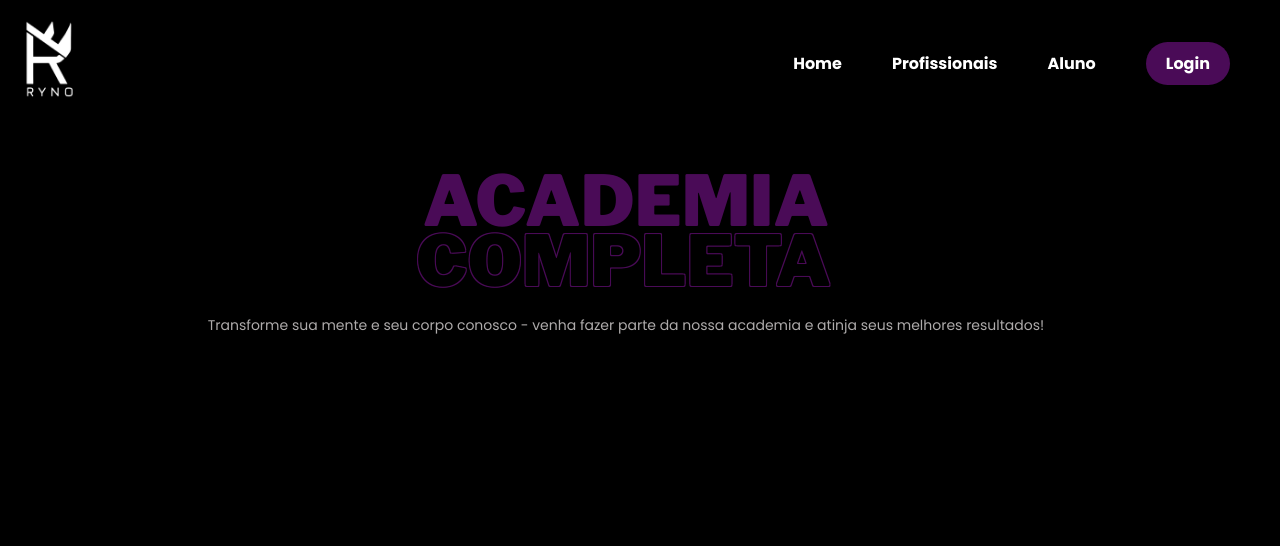
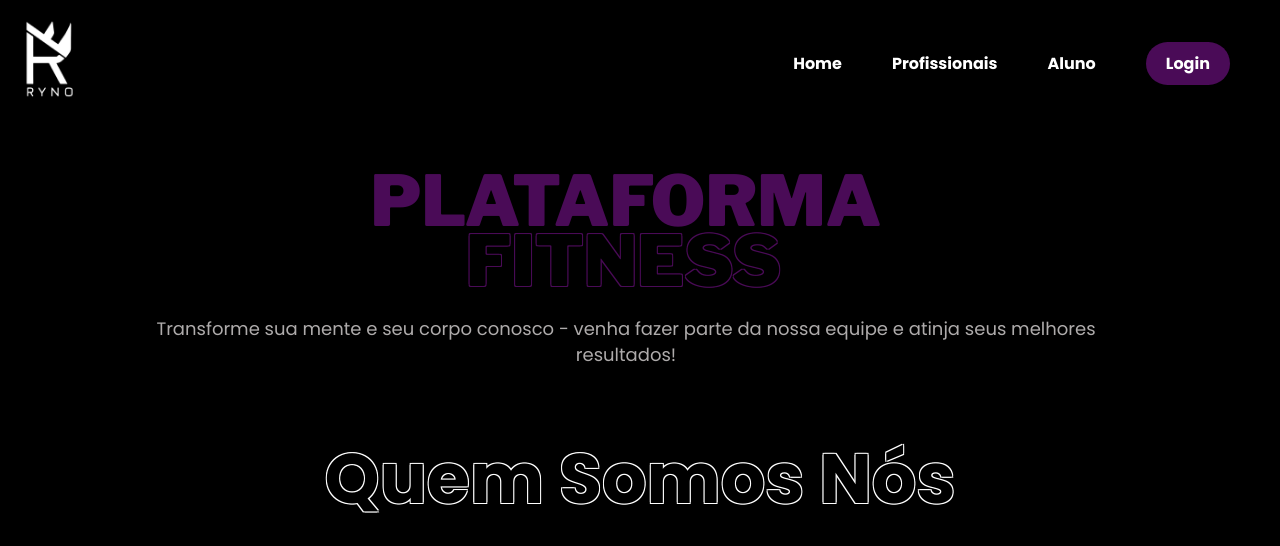
Before and after one commit to Yoriel-silva/Ryno, a FastAPI app: page / in a window 1280 px wide. Shown: the top 546 px of the page. Run offline with FastAPI, Linux system fonts and the light colour scheme; grey boxes are pictures that could not be loaded.

Commit message:
final front

```diff
--- a/app/templates/home.html
+++ b/app/templates/home.html
@@ -36,11 +36,11 @@
     <main>
         <section id="home" class="intro">
             <h1 class="title">
-                <span class="academia">Academia</span><br>
-                <span class="completa">Completa</span>
+                <span class="academia">Plataforma</span><br>
+                <span class="completa">Fitness</span>
             </h1>
             <p class="description">
-                Transforme sua mente e seu corpo conosco - venha fazer parte da nossa academia e atinja seus melhores resultados!
+                Transforme sua mente e seu corpo conosco - venha fazer parte da nossa equipe e atinja seus melhores resultados!
             </p>
         </section>
 
@@ -50,6 +50,15 @@
             <div class="imagem-container">
                 <img src="/static/Image/halter.png" alt="Imagem Halter" class="imagem-halter">
             </div>
+            <p>Somos uma plataforma dedicada a conectar professores
+                de educação física qualificados e alunos em busca de
+                aulas de diversas modalidades. Nosso objetivo é facilitar
+                o encontro entre profissionais apaixonados pelo que
+                fazem e pessoas que desejam melhorar sua saúde, bem-estar
+                e desempenho físico. Seja você um atleta em busca de
+                treinamento especializado ou alguém querendo iniciar
+                uma atividade física, estamos aqui para ajudar a
+                encontrar o profissional ideal para suas necessidades.</p>
         </div>
         <div class="section2">
             <div class="elemento"></div>
@@ -57,9 +66,17 @@
             <div class="imagem-container">
                 <img src="/static/Image/luta.png" alt="Imagem Luta" class="imagem-luta">
             </div>
+            <p>
+                Nossos Professores cadastrados oferecem uma ampla variedade
+                de modalidades para atender a todos os gostos e objetivos.
+                De esportes tradicionais a atividades modernas,
+                temos opções para quem busca treinamento funcional,
+                musculação, pilates, yoga, dança, artes marciais,
+                entre muitas outras. Independentemente do seu nível
+                ou interesse, nossos professores especializados
+                estão prontos para proporcionar aulas personalizadas e de qualidade.
+            </p>
         </div>
-
-
             <section id="profissionais" class="modalities-section">
                 <div class="image-container">
                     <img src="/static/Image/modalidade.avif" alt="Imagem Modalidades" class="modalities-img">
--- a/static/css/styleHome.css
+++ b/static/css/styleHome.css
@@ -81,7 +81,7 @@ nav .menu li a:hover {
     max-width: 90vw;
     padding: 0 10px;
     box-sizing: border-box;
-    margin-bottom: 200px;
+    margin-bottom: 5%;
 
 }
 
@@ -118,7 +118,7 @@ nav .menu li a:hover {
 
 .description {
     font-family: "Poppins", sans-serif;
-    font-size: 14px;
+    font-size: 18px;
     line-height: 1.4;
     color: #aeabab;
     margin-top: 10px;
@@ -129,37 +129,32 @@ nav .menu li a:hover {
 
 /* Estilo para as imagens */
 .imagem-container {
-    position: relative; /* Necessário para o posicionamento do pseudo-elemento */
+    display: flex;
+    justify-content: center; /* Centraliza horizontalmente */
+    align-items: center;     /* Centraliza verticalmente */
+    text-align: center;      /* Garantir que o conteúdo dentro do contêiner seja centralizado */
   }
 
   .imagem-halter, .imagem-luta {
-    width: 100%;
+    width: 80%;
     height: auto; /* Ajusta a altura automaticamente para manter a proporção */
     display: block;
+    justify-content: center;
+    align-items: center;
   }
-
-  /* Pseudo-elemento para a película roxa */
-  .imagem-container::before {
-    content: ''; /* Necessário para criar o pseudo-elemento */
-    position: absolute; /* Posiciona o pseudo-elemento sobre a imagem */
-    top: 0;
-    left: 0;
-    right: 0;
-    bottom: 0;
-    background-color: rgba(128, 0, 128, 0.5); /* Cor roxa com opacidade de 50% */
-    z-index: 1; /* Garante que a película fique acima da imagem */
-  }
-
-  /* Garantir que a imagem não seja coberta pelo pseudo-elemento */
   .imagem-container img {
     position: relative;
     z-index: 0; /* Coloca a imagem abaixo da película */
   }
-
-
 .section1, .section2{
-    color: white;
+    color: #aeabab;
     text-align: center;
+    margin-bottom: 8%;
+}
+.section1 p, .section2 p{
+    margin-top: 2%;
+    margin-left: 5%;
+    margin-right: 5%;
 }
 .title-section{
     font-weight: bold;
```
